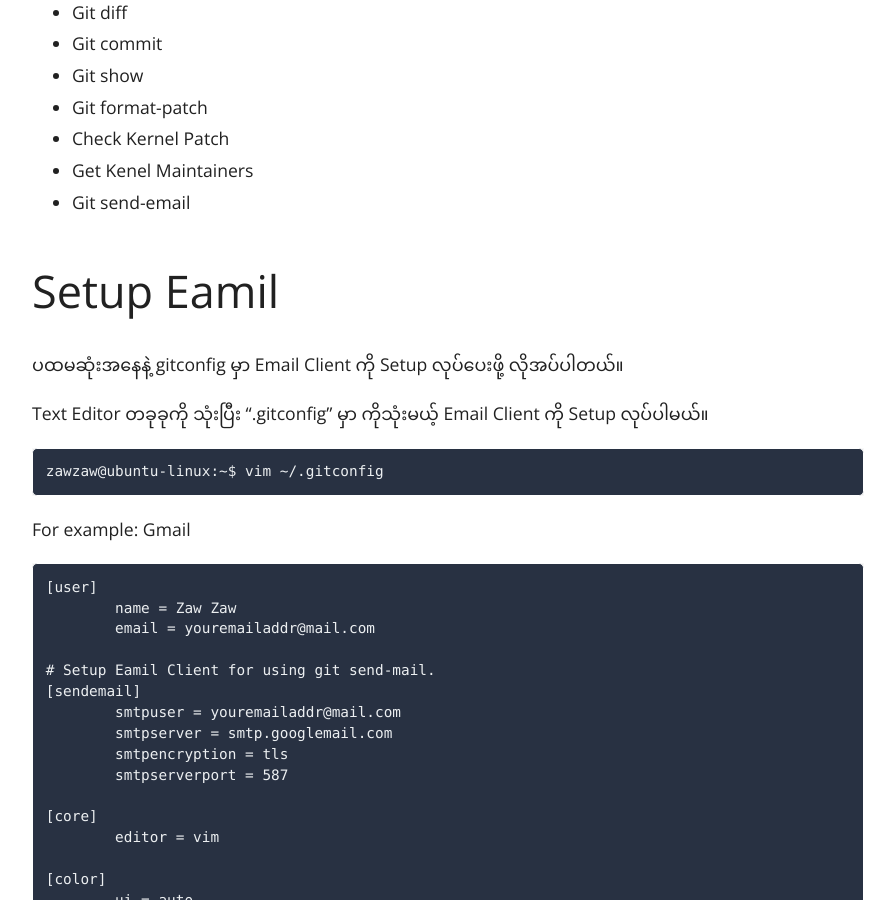
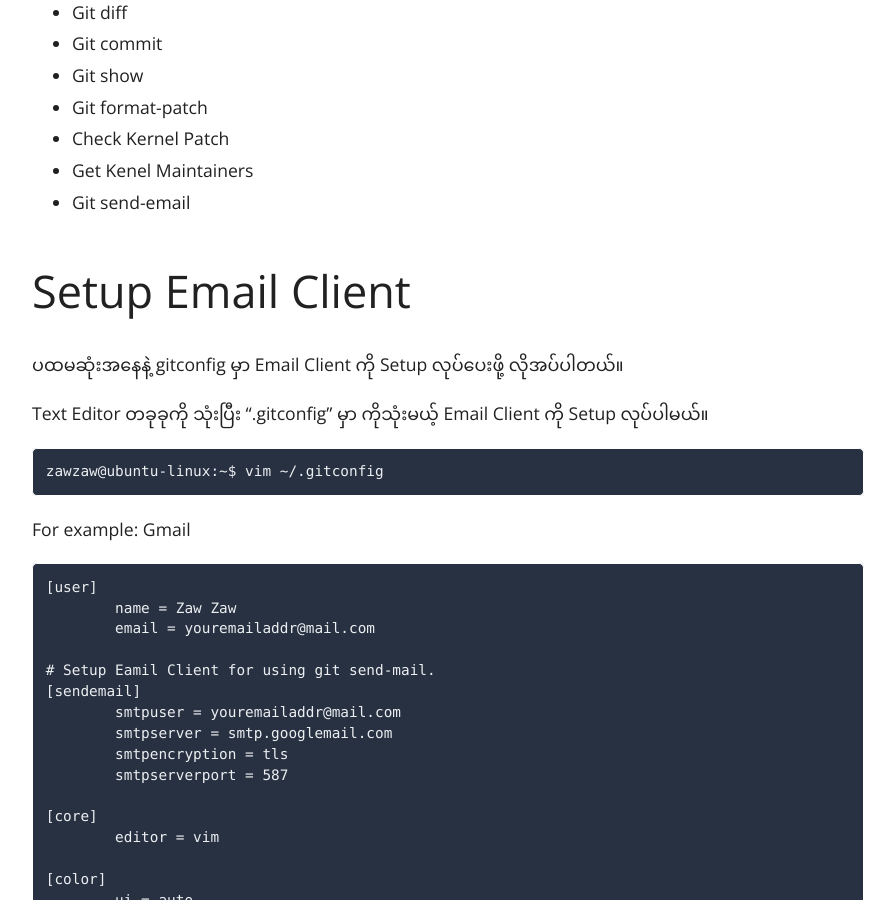
Before and after one commit to zawzaww/zawzaww.github.io, a Jekyll site: the page built from _posts/2020-05-15-linux-kernel-contribution-workflow.md, in a window 1280 px wide and 900 px high, scrolled down 1249 px. Shown: the whole window, without its empty margins (192-1087 px from the left). Built offline with Jekyll 4.4.1, drawn with Linux system fonts in a browser that asks for light colours; comment, search, counter and statistics services are not loaded.

Commit message:
_posts: linux-kernel-contribution-workflow: Fix typo error

```diff
--- a/_posts/2020-05-15-linux-kernel-contribution-workflow.md
+++ b/_posts/2020-05-15-linux-kernel-contribution-workflow.md
@@ -20,7 +20,7 @@ Contributing to Linux kernel လုပ်တဲ့အပိုင်းမှာ
 - Get Kenel Maintainers
 - Git send-email
 
-# Setup Eamil
+# Setup Email Client
 ပထမဆုံးအနေနဲ့ gitconfig မှာ Email Client ကို Setup လုပ်ပေးဖို့ လိုအပ်ပါတယ်။
 
 Text Editor တခုခုကို သုံးပြီး ".gitconfig" မှာ ကိုသုံးမယ့် Email Client ကို Setup လုပ်ပါမယ်။
```
